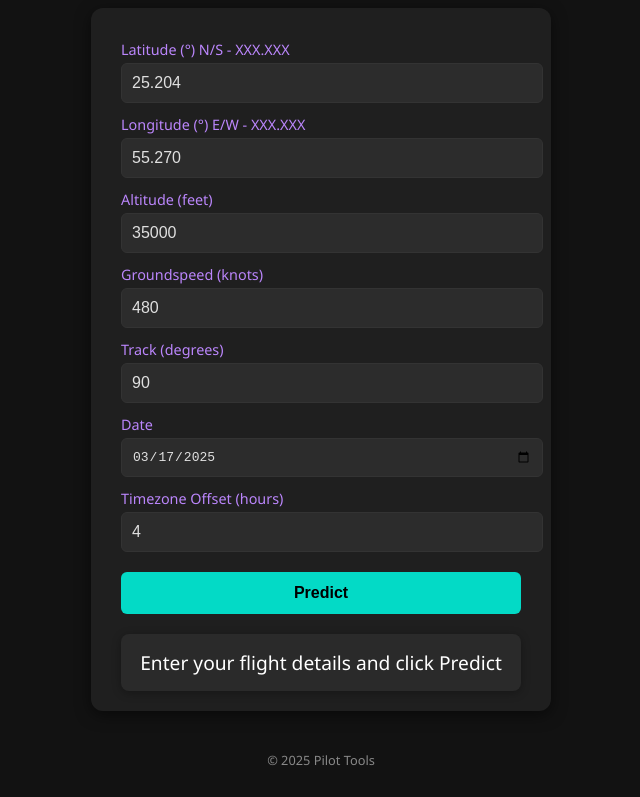
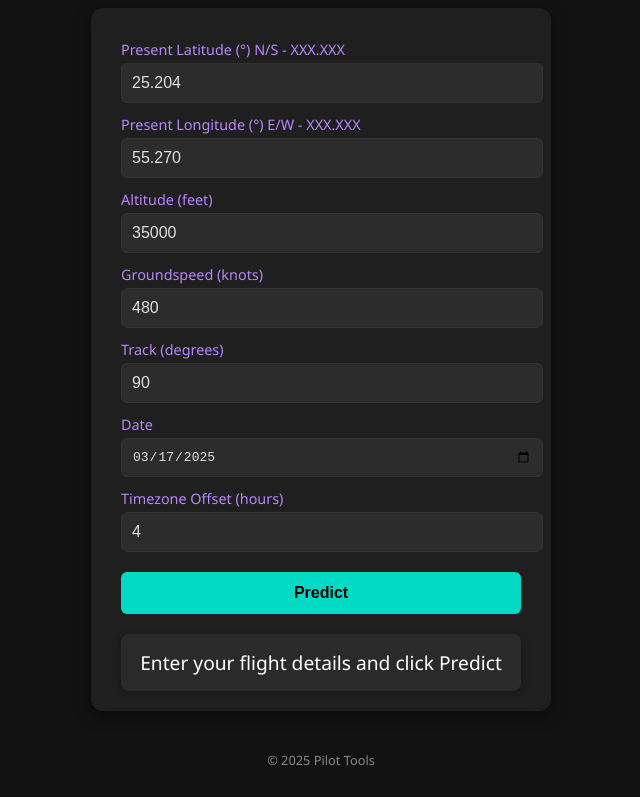
Before and after one commit to christophersykes427/suncalc.github.io, a plain HTML site: page index.html in a window 1280 px wide. Shown: the part 94-891 px from the top of the page, without its empty margins (319-959 px from the left). Drawn offline with Linux system fonts and the light colour scheme.

Commit message:
Update index.html

```diff
--- a/index.html
+++ b/index.html
@@ -78,10 +78,10 @@
   <h1>Sunrise/Sunset Predictor (Offline)</h1>
 
   <div class="container">
-    <label>Latitude (°) N/S - XXX.XXX</label>
+    <label>Present Latitude (°) N/S - XXX.XXX</label>
     <input type="number" id="lat" value="25.204" step="0.001">
 
-    <label>Longitude (°) E/W - XXX.XXX</label>
+    <label>Present Longitude (°) E/W - XXX.XXX</label>
     <input type="number" id="lon" value="55.270" step="0.001">
 
     <label>Altitude (feet)</label>
```
